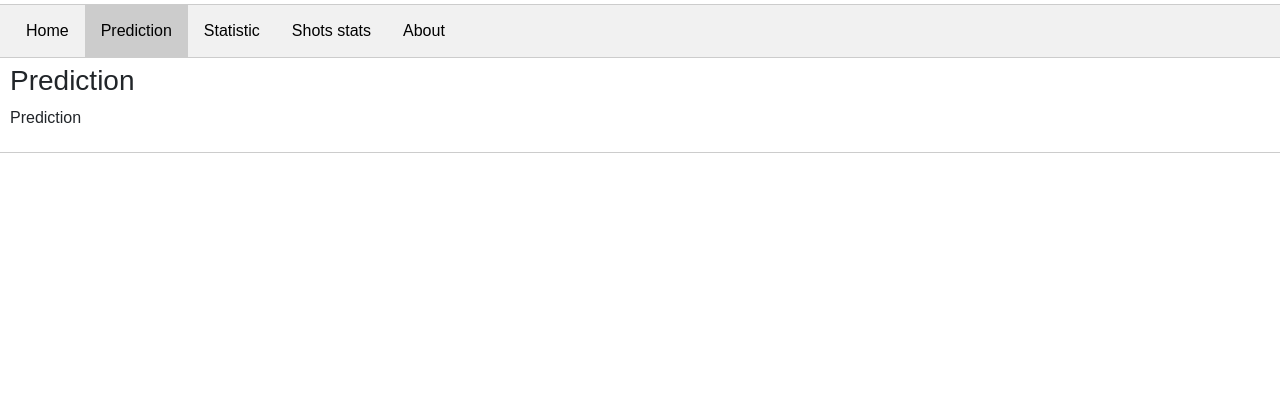
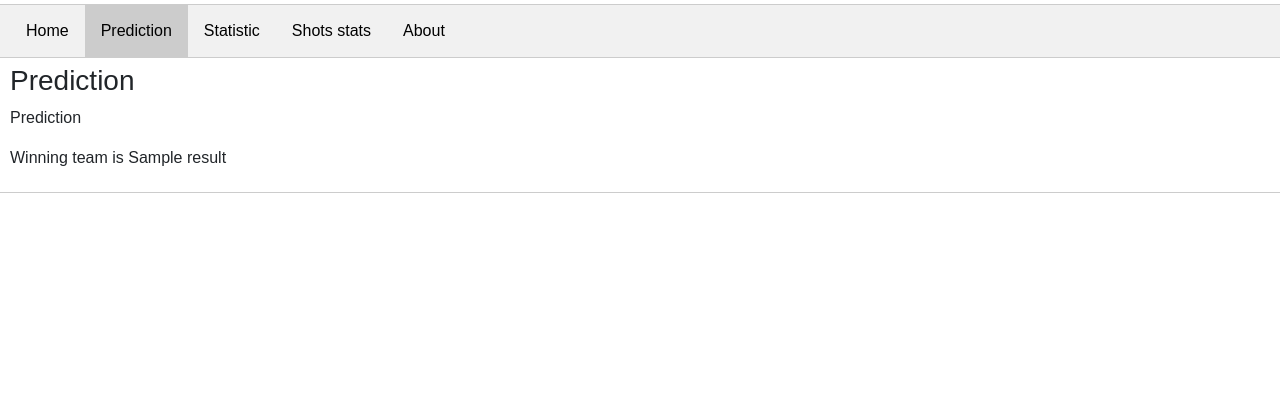
Before and after one commit to tc831/final-project-for-good, a Flask app: template templates/index.html in a window 1280 px wide, after a click on "Prediction". Shown: the part 962-1382 px from the top of the page. Run offline with Flask 2, Linux system fonts and the light colour scheme; the template is opened without the code that fills it: most values are stand-ins (such as "Sample title", 1, 10 or a date in 2020); some libraries are stand-ins or nearby versions.

Commit message:
upcoming matches

```diff
--- a/app.py
+++ b/app.py
@@ -15,6 +15,7 @@ app.config['SQLALCHEMY_TRACK_MODIFICATION'] = False
 app.config['SQLALCHEMY_DATABASE_URI'] = url
 app.debug = True
 db = SQLAlchemy(app)
+
 
 class matches(db.Model):
     __tablename__ = "matches_final"
@@ -74,6 +75,34 @@ class matches(db.Model):
         self.season = season
         self.team = team
 
+# class upcoming_mataches(db.Model):
+#     __tablename__ ="upcoming_matches_df"
+#     index = db.Column(db.Integer(), primary_key=True)
+#     wk = db.Column(db.Float(), nullable=False)
+#     day = db.Column(db.String(), nullable=False)
+#     date = db.Column(db.Date(), nullable=False)
+#     time  = db.Column(db.String(), nullable=False)
+#     home  = db.Column(db.String(), nullable=False)
+#     away = db.Column(db.String(), nullable=False)
+#     venue  = db.Column(db.String(), nullable=False)
+#     mod1 = db.Column(db.String(), nullable=True)
+#     mod2 = db.Column(db.String(), nullable=True)
+#     mod3 = db.Column(db.String(), nullable=True)
+#     mod4 = db.Column(db.String(), nullable=True)
+
+#     def __init__(self_up, wk, day, date, time, home, away, venue, mod1, mod2, mod3, mod4):
+#         self_up.wk = wk
+#         self_up.day = day
+#         self_up.date = date
+#         self_up.time = time
+#         self_up.home = home
+#         self_up.away = away
+#         self_up.venue = venue
+#         self_up.mod1 = mod1
+#         self_up.mod2 = mod2
+#         self_up.mod3 = mod3
+#         self_up.mod4 = mod4
+
 @app.route("/")
 def index():
     return render_template('index.html')
@@ -84,9 +113,18 @@ def selection():
         print(request.form)
         teamA = request.form['TeamA']
         teamB = request.form['TeamB']
-        return render_template('index.html')
+
+        return render_template('index.html', result=teamA)
     else:
         return render_template('index.html')
+
+# @app.route("/", methods=['POST', 'GET'])
+# def upcoming_results():
+#     if request.mehod=='POST':
+#         return render_template('index.html')
+#     else:
+#         return render_template ('index.html')
+
 
 @app.route("/renew_data")
 def renew_data():
--- a/templates/index.html
+++ b/templates/index.html
@@ -82,7 +82,7 @@
           <option value="Home">Home</option>
           <option value="Away">Away</option>
         </select>
-        <button type="button" class="button" onclick="submit_btn()" style="width:20%;">Show me the Winner!</button><br>
+        <button type="button" class="button" value="Submit" onclick="submit_btn()" style="width:20%;">Show me the Winner!</button><br>
       </div>
       </div>
     </div><br>
@@ -103,6 +103,7 @@
       <div id="Prediction" class="tabcontent">
         <h3>Prediction</h3>
         <p>Prediction</p>
+        <p>Winning team is {{ result }}</p>
       </div>
 
       <div id="Dashboards" class="tabcontent">
```
